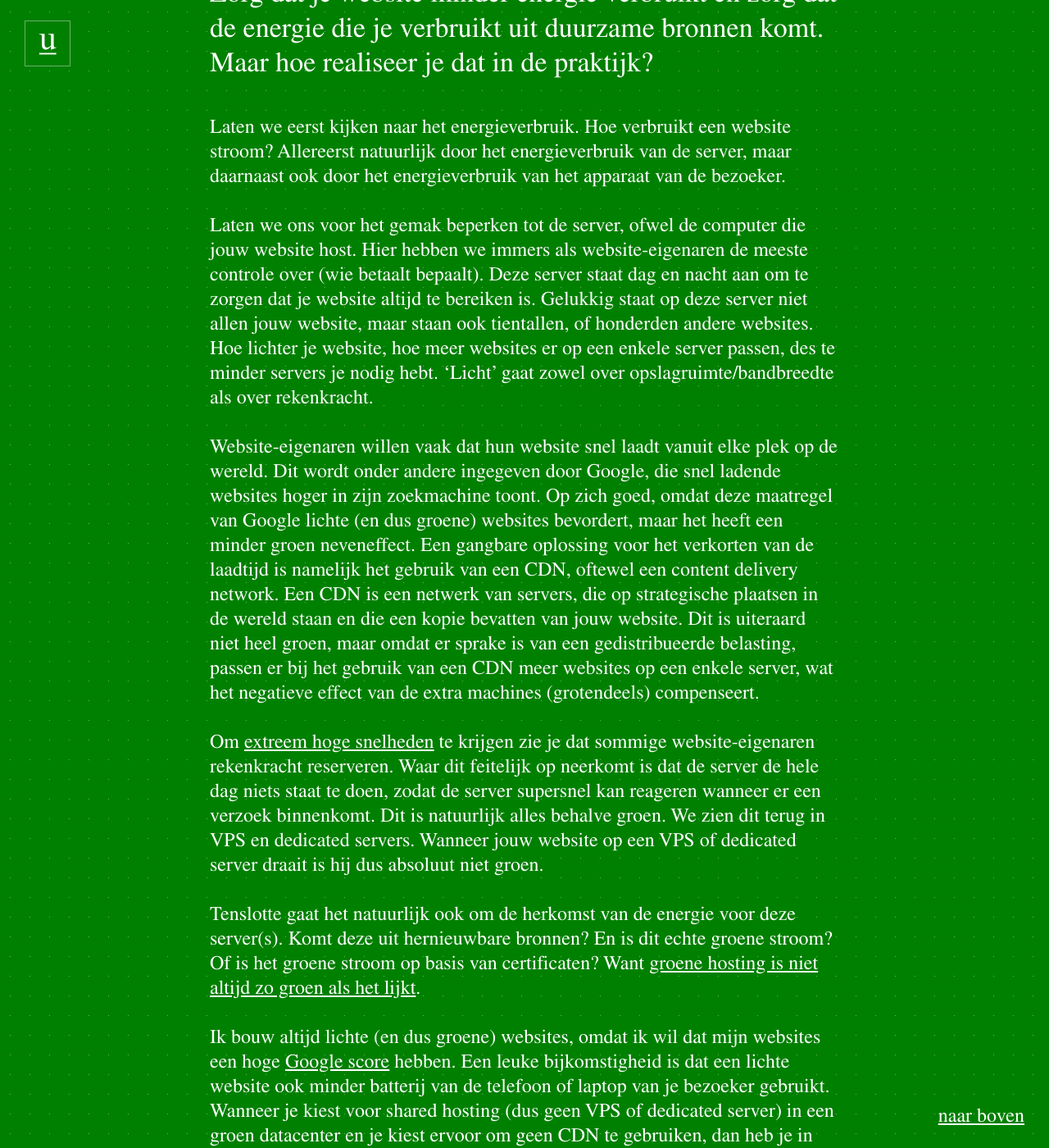
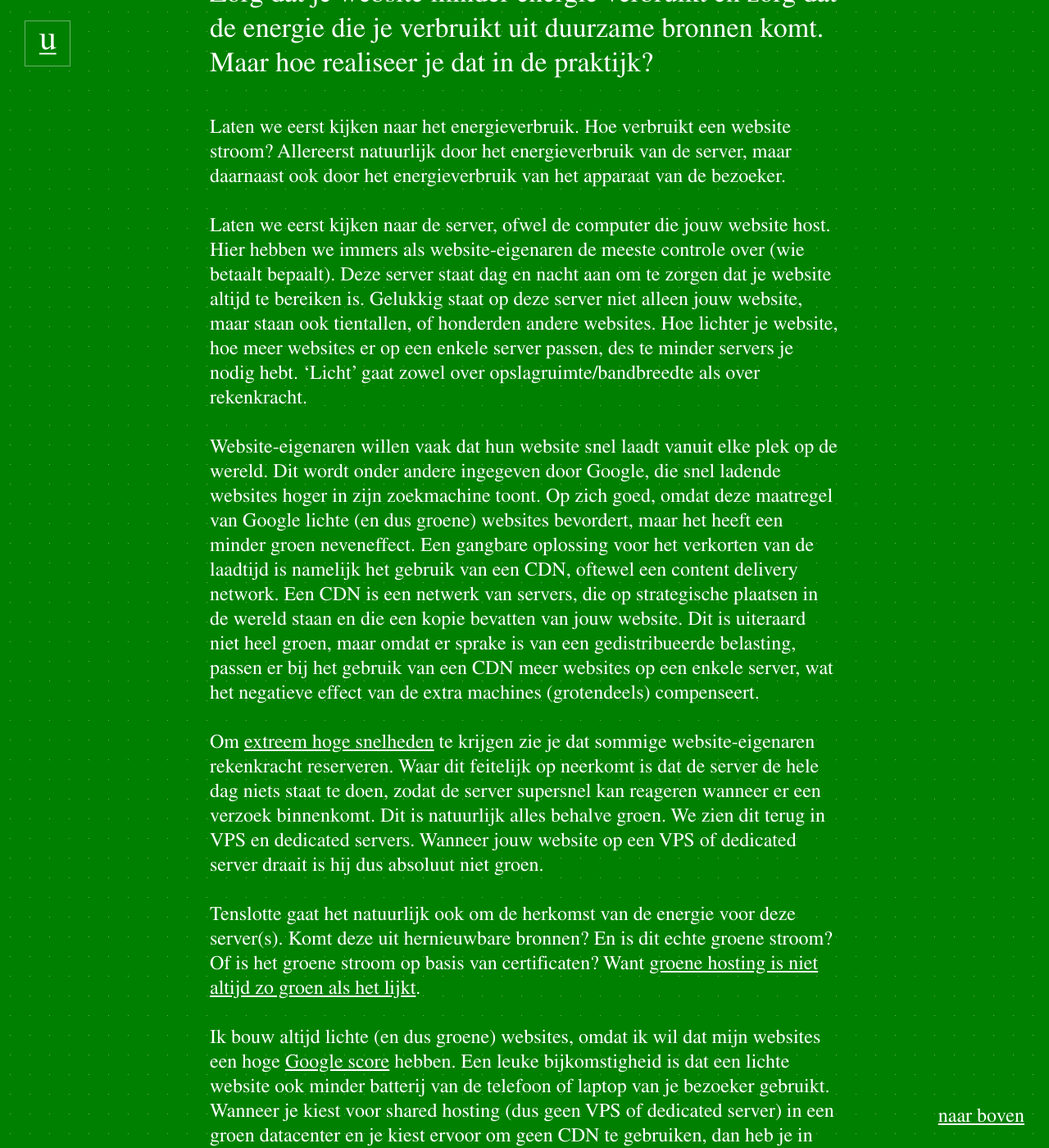
Before and after one commit to jhvanderschee/usecuewebsitenl, a Jekyll site: the page built from _posts/2019-08-21-een-groene-website.md, in a window 1280 px wide and 1400 px high, scrolled down 1101 px. Shown: the whole window at 82% size. Built offline with Jekyll 4.4.1, drawn with Linux system fonts in a browser that asks for light colours; some of the changed text lies outside the part shown.

Commit message:
Update 2019-08-21-een-groene-website.md

```diff
--- a/_posts/2019-08-21-een-groene-website.md
+++ b/_posts/2019-08-21-een-groene-website.md
@@ -7,7 +7,7 @@ Groen is niet alleen goed voor je merk, maar ook belangrijker dan ooit. ICT is v
 
 Laten we eerst kijken naar het energieverbruik. Hoe verbruikt een website stroom? Allereerst natuurlijk door het energieverbruik van de server, maar daarnaast ook door het energieverbruik van het apparaat van de bezoeker.
 
-Laten we ons voor het gemak beperken tot de server, ofwel de computer die jouw website host. Hier hebben we immers als website-eigenaren de meeste controle over (wie betaalt bepaalt). Deze server staat dag en nacht aan om te zorgen dat je website altijd te bereiken is. Gelukkig staat op deze server niet allen jouw website, maar staan ook tientallen, of honderden andere websites. Hoe lichter je website, hoe meer websites er op een enkele server passen, des te minder servers je nodig hebt. 'Licht' gaat zowel over opslagruimte/bandbreedte als over rekenkracht.
+Laten we eerst kijken naar de server, ofwel de computer die jouw website host. Hier hebben we immers als website-eigenaren de meeste controle over (wie betaalt bepaalt). Deze server staat dag en nacht aan om te zorgen dat je website altijd te bereiken is. Gelukkig staat op deze server niet alleen jouw website, maar staan ook tientallen, of honderden andere websites. Hoe lichter je website, hoe meer websites er op een enkele server passen, des te minder servers je nodig hebt. 'Licht' gaat zowel over opslagruimte/bandbreedte als over rekenkracht.
 
 Website-eigenaren willen vaak dat hun website snel laadt vanuit elke plek op de wereld. Dit wordt onder andere ingegeven door Google, die snel ladende websites hoger in zijn zoekmachine toont. Op zich goed, omdat deze maatregel van Google lichte (en dus groene) websites bevordert, maar het heeft een minder groen neveneffect. Een gangbare oplossing voor het verkorten van de laadtijd is namelijk het gebruik van een CDN, oftewel een content delivery network. Een CDN is een netwerk van servers, die op strategische plaatsen in de wereld staan en die een kopie bevatten van jouw website. Dit is uiteraard niet heel groen, maar omdat er sprake is van een gedistribueerde belasting, passen er bij het gebruik van een CDN meer websites op een enkele server, wat het negatieve effect van de extra machines (grotendeels) compenseert.
 
```
Also changed, not shown: other parts of _posts/2019-08-21-een-groene-website.md (+1 -1 lines).
